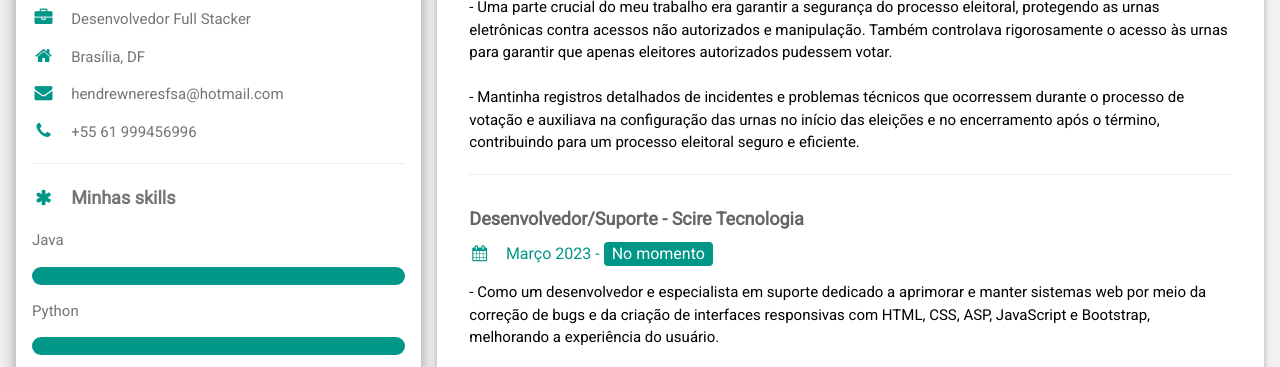
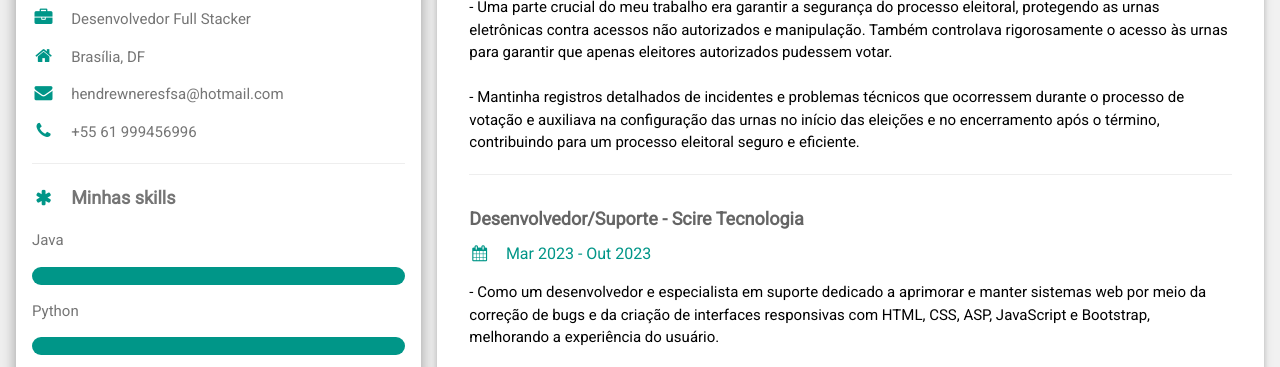
Before and after one commit to drewneres/drewneres.github.io, a plain HTML site: page index.html in a window 1280 px wide. Shown: the part 428-795 px from the top of the page. Drawn offline with nearby package versions, Linux system fonts and the light colour scheme.

Commit message:
Update index.html

```diff
--- a/index.html
+++ b/index.html
@@ -141,7 +141,7 @@ html,body,h1,h2,h3,h4,h5,h6 {font-family: "Roboto", sans-serif}
         </div>
         <div class="w3-container">
           <h5 class="w3-opacity"><b>Desenvolvedor/Suporte - Scire Tecnologia</b></h5>
-          <h6 class="w3-text-teal"><i class="fa fa-calendar fa-fw w3-margin-right"></i>Março 2023 - <span class="w3-tag w3-teal w3-round">No momento</span></h6>
+          <h6 class="w3-text-teal"><i class="fa fa-calendar fa-fw w3-margin-right"></i>Mar 2023 - Out 2023</h6>
           <p>- Como um desenvolvedor e especialista em suporte dedicado a aprimorar e manter sistemas web por meio da correção de bugs e da criação de interfaces responsivas com HTML, CSS, ASP, JavaScript e Bootstrap, melhorando a experiência do usuário.
 <br>
 <br>
```
